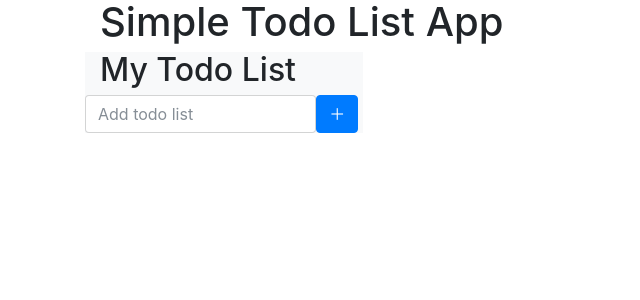
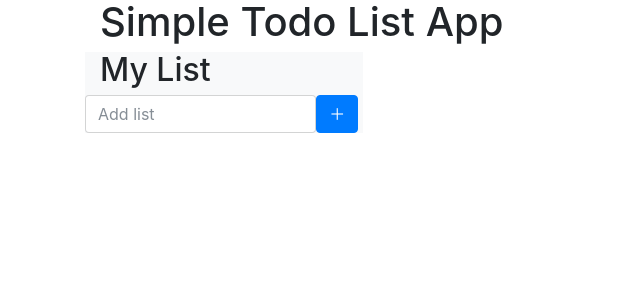
Before and after one commit to SShayashi/todo-list, a Django app: page /cms/home/ in a window 1280 px wide. Shown: the top 300 px of the page, without its empty margins (0-640 px from the left). Run offline with Django 3.2, Linux system fonts and the light colour scheme; data that the repository does not hold is empty; some libraries are stand-ins or nearby versions.

Commit message:
Fix home name

```diff
--- a/cms/templates/cms/home.html
+++ b/cms/templates/cms/home.html
@@ -23,7 +23,7 @@ $(function() {
         <nav class="col-md-3 d-md-block bg-light sidebar">
             <ul class="nav nav-pills flex-column">
                 <li class="nav-fill">
-                  <h2>My Todo List</h2>
+                  <h2>My List</h2>
                 </li>
             </ul>
           <ul class="nav nav-pills flex-column">
@@ -31,7 +31,7 @@ $(function() {
             <form action="{% url 'cms:list_add' %}" method="post" class="form-horizontal"  >
             {% csrf_token %}
             <div class="form-group row" style="margin-bottom:0px;">
-                <input type="text" class="form-control col-sm-10" name="list_name" placeholder="Add todo list" required >
+                <input type="text" class="form-control col-sm-10" name="list_name" placeholder="Add list" required >
                 <button type="submit" class="btn btn-primary col-sm-auto" >＋</button>
             </div>
             </form>
```
